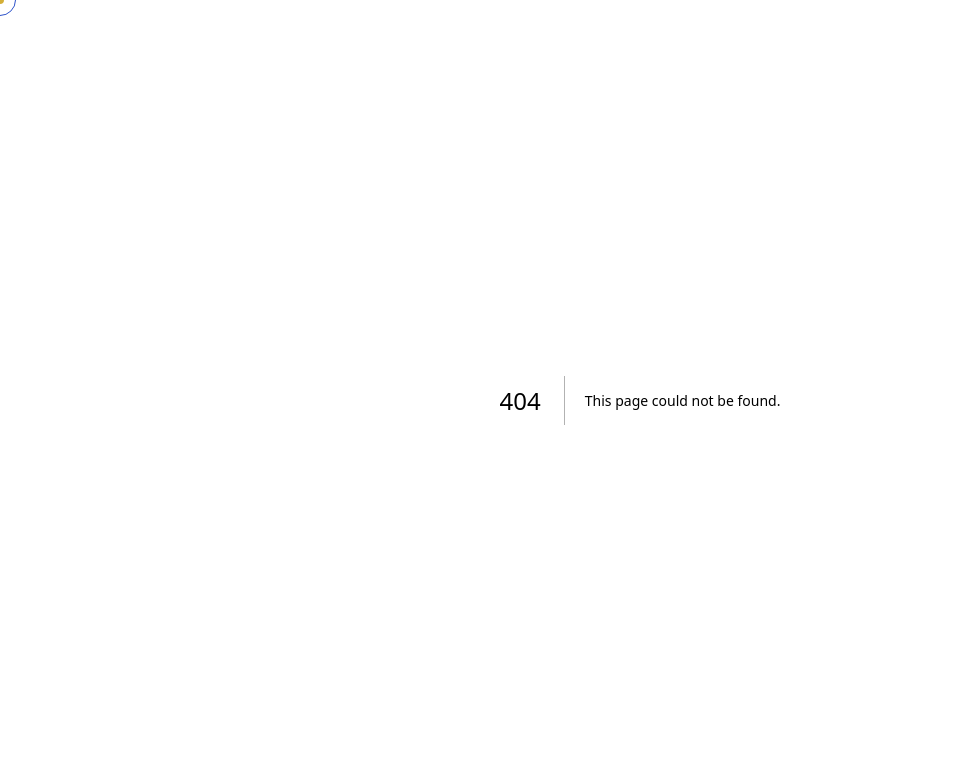
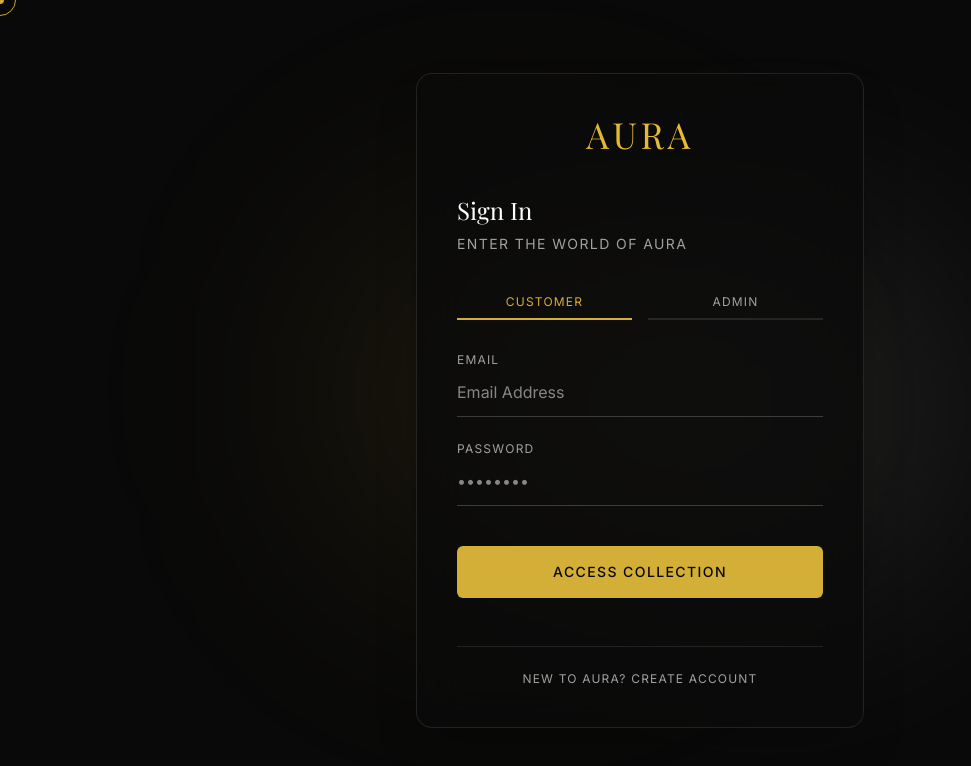
Before and after one commit to iamarchitshah/scenz_perfumes, a Next.js app: page /login in a window 1280 px wide. Before the commit this address had no page. Shown: the top 766 px of the page, without its empty margins (0-971 px from the left). Built offline with nearby package versions, Linux system fonts and the light colour scheme; no server answers; a web font is replaced by a local one.

Commit message:
Migrated AuthModal to dedicated login page using AuthWrapper

```diff
--- a/src/app/layout.tsx
+++ b/src/app/layout.tsx
@@ -3,6 +3,7 @@ import { Playfair_Display, Cormorant_Garamond, Poppins, Inter } from "next/font/
 import "./globals.css";
 import SmoothScroll from "@/components/SmoothScroll";
 import CustomCursor from "@/components/CustomCursor";
+import AuthWrapper from "@/components/AuthWrapper";
 
 const playfair = Playfair_Display({
   variable: "--font-playfair",
@@ -43,8 +44,10 @@ export default function RootLayout({
     >
       <body className="min-h-full flex flex-col font-sans">
         <SmoothScroll>
-          <CustomCursor />
-          {children}
+          <AuthWrapper>
+            <CustomCursor />
+            {children}
+          </AuthWrapper>
         </SmoothScroll>
       </body>
     </html>
--- a/src/components/AuthModal.tsx
+++ b/src/app/login/page.tsx
@@ -1,32 +1,27 @@
 "use client";
 
-import { motion, AnimatePresence } from "framer-motion";
-import { X } from "lucide-react";
+import { motion } from "framer-motion";
 import { useState } from "react";
 import { useRouter } from "next/navigation";
 import { supabase } from "@/lib/supabase";
 
-interface AuthModalProps {
-  isOpen: boolean;
-  onClose: () => void;
-}
-
-export default function AuthModal({ isOpen, onClose }: AuthModalProps) {
+export default function LoginPage() {
   const [isAdmin, setIsAdmin] = useState(false);
   const [isSignUp, setIsSignUp] = useState(false);
   const [email, setEmail] = useState("");
   const [password, setPassword] = useState("");
+  const [fullName, setFullName] = useState("");
   const [error, setError] = useState<string | null>(null);
-  const [fullName, setFullName] = useState("");
+  const [processing, setProcessing] = useState(false);
   const router = useRouter();
 
   const handleLogin = async (e: React.FormEvent) => {
     e.preventDefault();
     setError(null);
+    setProcessing(true);
 
     if (isAdmin && !isSignUp) {
       if (email === "admin" && password === "123456") {
-        onClose();
         router.push("/admin");
         return;
       }
@@ -40,48 +35,39 @@ export default function AuthModal({ isOpen, onClose }: AuthModalProps) {
           options: { data: { full_name: fullName, role: 'user' } }
         });
         if (error) throw error;
-        onClose();
-        router.push("/shop");
+        router.push("/");
       } else {
         const { data, error } = await supabase.auth.signInWithPassword({ email, password });
         if (error) throw error;
 
-        onClose();
         const { data: profile } = await supabase.from('profiles').select('role').eq('id', data.user.id).single();
         if (profile?.role === 'admin' || isAdmin) {
            router.push("/admin");
         } else {
-           router.push("/orders");
+           router.push("/");
         }
       }
     } catch (err: any) {
       setError(err.message || "Failed to authenticate");
+    } finally {
+      setProcessing(false);
     }
   };
 
   return (
-    <AnimatePresence>
-      {isOpen && (
-        <>
-          <motion.div
-            initial={{ opacity: 0 }}
-            animate={{ opacity: 1 }}
-            exit={{ opacity: 0 }}
-            onClick={onClose}
-            className="fixed inset-0 bg-background/80 backdrop-blur-sm z-[100]"
-          />
-          <motion.div
-            initial={{ opacity: 0, scale: 0.95, y: 20 }}
-            animate={{ opacity: 1, scale: 1, y: 0 }}
-            exit={{ opacity: 0, scale: 0.95, y: 20 }}
-            className="fixed top-1/2 left-1/2 -translate-x-1/2 -translate-y-1/2 w-full max-w-md bg-[#0a0a0a] border border-white/10 rounded-2xl p-8 z-[101] shadow-2xl"
-          >
-            <button onClick={onClose} className="absolute top-6 right-6 text-muted-foreground hover:text-white transition-colors">
-              <X className="w-5 h-5" />
-            </button>
+    <main className="min-h-screen bg-background flex items-center justify-center relative overflow-hidden px-6">
+        {/* Background glow effects */}
+        <div className="absolute top-1/4 left-1/4 w-96 h-96 bg-gold/10 rounded-full blur-[120px]" />
+        <div className="absolute bottom-1/4 right-1/4 w-96 h-96 bg-foreground/10 rounded-full blur-[120px]" />
 
+        <motion.div
+            initial={{ opacity: 0, y: 20 }}
+            animate={{ opacity: 1, y: 0 }}
+            className="w-full max-w-md bg-[#0a0a0a]/80 backdrop-blur-xl border border-white/10 rounded-2xl p-10 z-10 shadow-2xl relative"
+        >
+            <h1 className="text-4xl text-center font-heading heading-gold uppercase tracking-widest mb-10">Aura</h1>
 
-            <h2 className="text-3xl font-heading heading-gold mb-2">{isAdmin ? "Admin Access" : (isSignUp ? "Join Aura" : "Sign In")}</h2>
+            <h2 className="text-2xl font-heading text-white mb-2">{isAdmin ? "Admin Access" : (isSignUp ? "Join Aura" : "Sign In")}</h2>
             <p className="text-muted-foreground text-sm tracking-widest uppercase mb-8">
               {isAdmin ? "Manage the empire" : (isSignUp ? "Create your legacy account" : "Enter the world of Aura")}
             </p>
@@ -102,7 +88,7 @@ export default function AuthModal({ isOpen, onClose }: AuthModalProps) {
             </div>
 
             <form onSubmit={handleLogin} className="space-y-6">
-              {error && <p className="text-red-500 text-xs tracking-widest uppercase">{error}</p>}
+              {error && <p className="text-red-500 text-xs tracking-widest uppercase bg-red-950/20 p-3 rounded-md border border-red-900/30">{error}</p>}
 
               {!isAdmin && isSignUp && (
                 <div>
@@ -112,27 +98,25 @@ export default function AuthModal({ isOpen, onClose }: AuthModalProps) {
               )}
               <div>
                 <label className="text-xs uppercase tracking-widest text-muted-foreground mb-3 block">Email</label>
-                <input type="text" value={email} onChange={e => setEmail(e.target.value)} required placeholder={isAdmin ? "Enter admin ID" : "Enter your email"} className="w-full bg-transparent border-b border-white/20 pb-3 outline-none focus:border-gold transition-colors text-white" />
+                <input type="email" value={email} onChange={e => setEmail(e.target.value)} required placeholder={isAdmin ? "Enter admin ID" : "Email Address"} className="w-full bg-transparent border-b border-white/20 pb-3 outline-none focus:border-gold transition-colors text-white" />
               </div>
               <div>
                 <label className="text-xs uppercase tracking-widest text-muted-foreground mb-3 block">Password</label>
                 <input type="password" value={password} onChange={e => setPassword(e.target.value)} required placeholder="••••••••" className="w-full bg-transparent border-b border-white/20 pb-3 outline-none focus:border-gold transition-colors text-white" />
               </div>
-              <button type="submit" className="w-full bg-gold text-background py-4 rounded-md tracking-widest uppercase text-sm font-medium hover:bg-white transition-colors duration-300 mt-4">
-                {isSignUp && !isAdmin ? "Create Account" : "Enter"}
+              <button type="submit" disabled={processing} className="w-full bg-gold text-background py-4 rounded-md tracking-widest uppercase text-sm font-medium hover:bg-white transition-all duration-300 mt-4 disabled:opacity-50">
+                {processing ? "Authenticating..." : (isSignUp && !isAdmin ? "Create Account" : "Access Collection")}
               </button>
 
               {!isAdmin && (
-                <div className="text-center pt-4 border-t border-white/10">
+                <div className="text-center pt-6 mt-6 border-t border-white/10">
                   <button type="button" onClick={() => setIsSignUp(!isSignUp)} className="text-xs tracking-widest uppercase text-muted-foreground hover:text-gold transition-colors block mx-auto">
                     {isSignUp ? "Already have an account? Sign In" : "New to Aura? Create Account"}
                   </button>
                 </div>
               )}
             </form>
-          </motion.div>
-        </>
-      )}
-    </AnimatePresence>
+        </motion.div>
+    </main>
   );
 }
--- /dev/null
+++ b/src/components/AuthWrapper.tsx
@@ -0,0 +1,53 @@
+"use client";
+
+import { useEffect, useState } from "react";
+import { supabase } from "@/lib/supabase";
+import { usePathname, useRouter } from "next/navigation";
+
+export default function AuthWrapper({ children }: { children: React.ReactNode }) {
+  const [loading, setLoading] = useState(true);
+  const [session, setSession] = useState<any>(null);
+  const pathname = usePathname();
+  const router = useRouter();
+
+  useEffect(() => {
+    let currentSession = session;
+    supabase.auth.getSession().then(({ data }) => {
+      currentSession = data.session;
+      setSession(currentSession);
+      setLoading(false);
+
+      if (!currentSession && pathname !== "/login") {
+        router.replace("/login");
+      }
+    });
+
+    const { data: { subscription } } = supabase.auth.onAuthStateChange((_event, newSession) => {
+      setSession(newSession);
+      if (!newSession && pathname !== "/login") {
+        router.replace("/login");
+      } else if (newSession && pathname === "/login") {
+        router.replace("/");
+      }
+    });
+
+    return () => subscription.unsubscribe();
+  }, [pathname, router]);
+
+  if (loading) {
+    return (
+      <div className="min-h-screen bg-background flex flex-col items-center justify-center relative overflow-hidden">
+        <div className="absolute top-1/4 left-1/4 w-96 h-96 bg-gold/10 rounded-full blur-[120px]" />
+        <div className="w-16 h-16 border-2 border-gold/30 border-t-gold rounded-full animate-spin mb-8" />
+        <h1 className="text-3xl font-heading heading-gold uppercase tracking-widest animate-pulse">Aura</h1>
+      </div>
+    );
+  }
+
+  // Prevent flash of guarded content before redirect
+  if (!session && pathname !== "/login") {
+    return <div className="min-h-screen bg-background" />;
+  }
+
+  return <>{children}</>;
+}
--- a/src/components/Navbar.tsx
+++ b/src/components/Navbar.tsx
@@ -6,7 +6,6 @@ import Link from "next/link";
 import { Search, ShoppingBag, Menu, X, User } from "lucide-react";
 import { usePathname, useRouter } from "next/navigation";
 import Magnetic from "./Magnetic";
-import AuthModal from "./AuthModal";
 import CartSidebar from "./CartSidebar";
 import { useCart, CartStore } from "@/lib/cart";
 import { supabase } from "@/lib/supabase";
@@ -21,7 +20,6 @@ const navLinks = [
 export default function Navbar() {
   const [scrolled, setScrolled] = useState(false);
   const [mobileMenuOpen, setMobileMenuOpen] = useState(false);
-  const [authOpen, setAuthOpen] = useState(false);
   const [user, setUser] = useState<any>(null);
   const pathname = usePathname();
   const router = useRouter();
@@ -109,13 +107,10 @@ export default function Navbar() {
               </button>
             </Magnetic>
             <Magnetic>
-              <button onClick={() => {
-                if (user) router.push("/orders");
-                else setAuthOpen(true);
-              }} className="group relative">
+              <Link href="/orders" className="group relative pt-1">
                 <User className="w-5 h-5 hover:text-gold transition-colors" />
                 {user && <span className="absolute w-2 h-2 rounded-full bg-gold top-0 right-0"></span>}
-              </button>
+              </Link>
             </Magnetic>
             <Magnetic>
               <button onClick={() => CartStore.setIsOpen(true)} className="relative">
@@ -132,13 +127,10 @@ export default function Navbar() {
 
         {/* Mobile Icons Right */}
         <div className="md:hidden flex-1 flex justify-end gap-4">
-          <button onClick={() => {
-              if (user) router.push("/orders");
-              else setAuthOpen(true);
-          }} className="relative">
+          <Link href="/orders" className="relative pt-1">
             <User className="w-5 h-5" />
             {user && <span className="absolute w-2 h-2 rounded-full bg-gold top-0 right-0"></span>}
-          </button>
+          </Link>
           <button onClick={() => CartStore.setIsOpen(true)} className="relative">
             <ShoppingBag className="w-5 h-5" />
             {totalItems > 0 && (
@@ -187,7 +179,6 @@ export default function Navbar() {
         )}
       </AnimatePresence>
 
-      <AuthModal isOpen={authOpen} onClose={() => setAuthOpen(false)} />
       <CartSidebar />
     </>
   );
```
